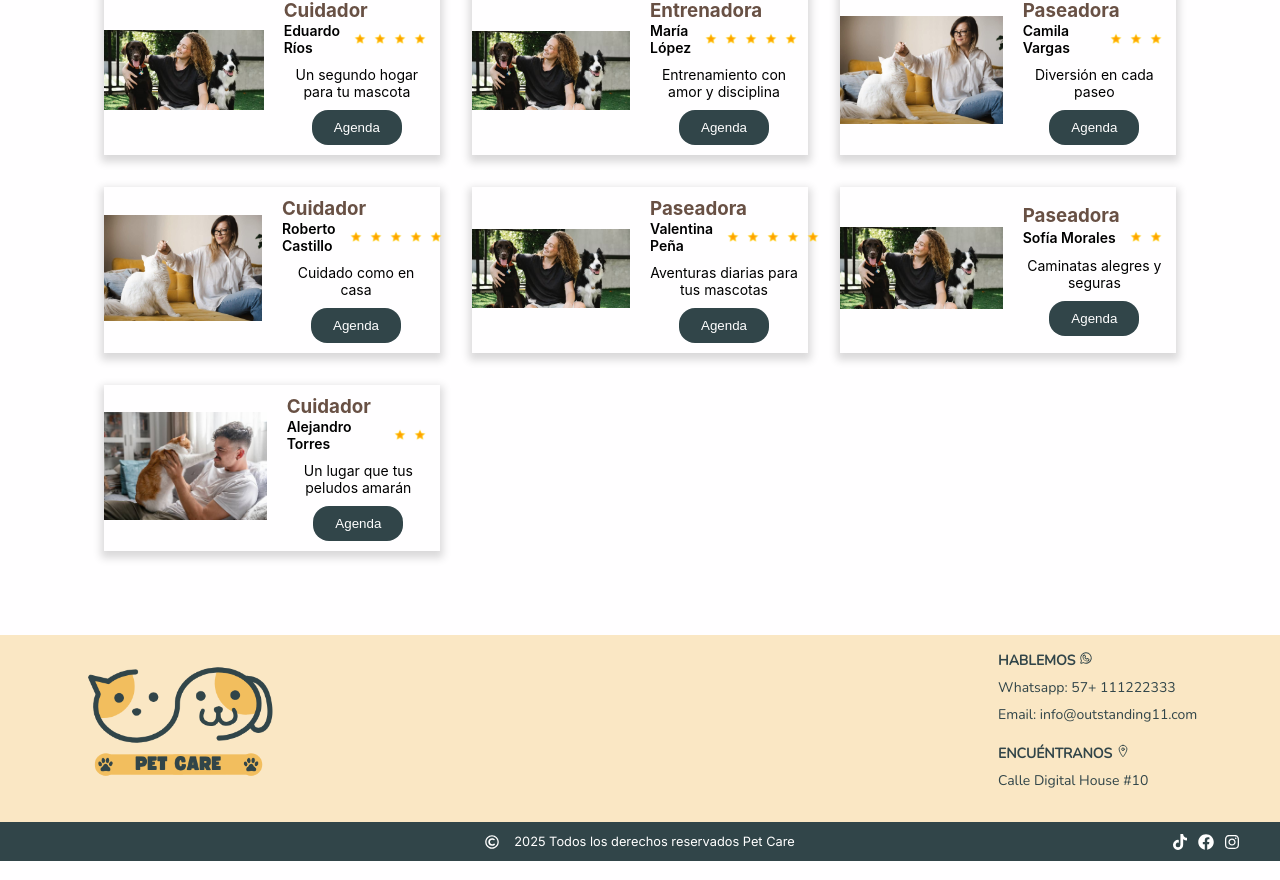
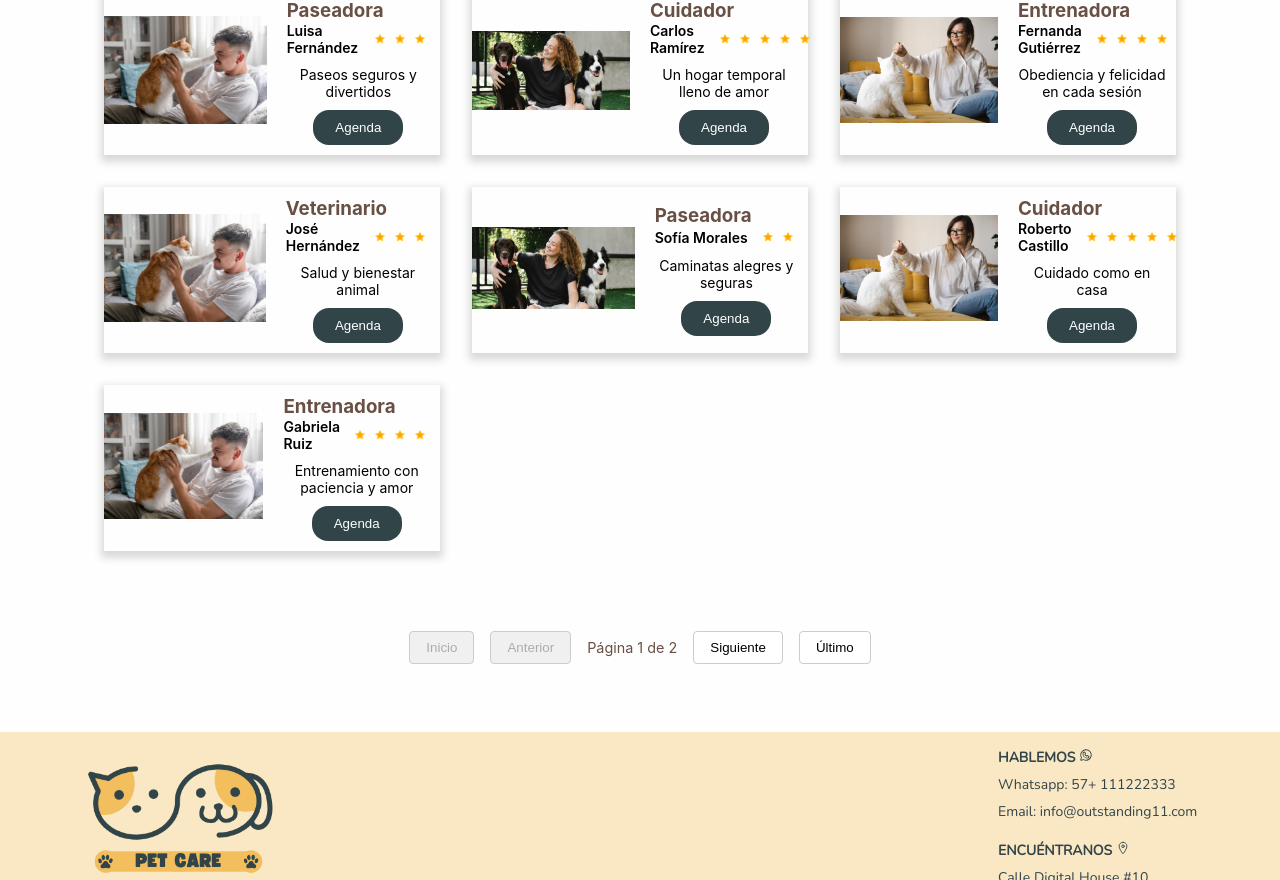
Before and after one commit to robertojvi/DigitalHouse-ProyectoIntegrador-Team1-PetCare, a React (Vite) app: page / in a window 1280 px wide. Shown: the part 1264-2144 px from the top of the page. Built offline with nearby package versions, Linux system fonts and the light colour scheme.

Commit message:
feat: implement pagination in GridComponent and enhance loading state handling

```diff
--- a/src/components/GridComponent.jsx
+++ b/src/components/GridComponent.jsx
@@ -1,26 +1,44 @@
-import React, { useEffect, useState } from "react";
+import { useEffect, useState } from "react";
 import { ServiceCard } from "./cards/ServiceCard";
 import "../styles/GridComponent.css";
 
 export const GridComponent = () => {
 	const [profiles, setProfiles] = useState([]);
-	const getRandomItems = (array, count) => {
-		const shuffled = array.sort(() => 0.5 - Math.random()); // Mezcla el array
-		return shuffled.slice(0, count); // Toma los primeros 'count' elementos
-	};
+	const [currentPage, setCurrentPage] = useState(1);
+	const [loading, setLoading] = useState(true);
+	const itemsPerPage = 10;
 
 	useEffect(() => {
+		setLoading(true);
 		fetch("/data/profiles.json")
 			.then((response) => response.json())
 			.then((data) => {
-				setProfiles(getRandomItems(data, 10));
+				setProfiles(data);
+				setLoading(false);
 			})
-			.catch((error) => console.error("Error loading profiles:", error));
+			.catch((error) => {
+				console.error("Error loading profiles:", error);
+				setLoading(false);
+			});
 	}, []);
 
+	// Pagination calculations
+	const indexOfLastItem = currentPage * itemsPerPage;
+	const indexOfFirstItem = indexOfLastItem - itemsPerPage;
+	const currentItems = profiles.slice(indexOfFirstItem, indexOfLastItem);
+	const totalPages = Math.ceil(profiles.length / itemsPerPage);
+
+	const handlePageChange = (pageNumber) => {
+		setCurrentPage(pageNumber);
+		window.scrollTo({ top: 0, behavior: "smooth" });
+	};
+
+	if (loading) return <div className="loading">Cargando...</div>;
+
 	return (
+		<div className="grid-wrapper">
 			<div className="grid-container">
-			{profiles.map((profile) => (
+				{currentItems.map((profile) => (
 					<ServiceCard
 						key={profile.id}
 						name={profile.name}
@@ -31,5 +49,38 @@ export const GridComponent = () => {
 					/>
 				))}
 			</div>
+
+			{totalPages > 1 && (
+				<div className="pagination">
+					<button
+						onClick={() => handlePageChange(1)}
+						disabled={currentPage === 1}
+					>
+						Inicio
+					</button>
+					<button
+						onClick={() => handlePageChange(currentPage - 1)}
+						disabled={currentPage === 1}
+					>
+						Anterior
+					</button>
+					<span>
+						Página {currentPage} de {totalPages}
+					</span>
+					<button
+						onClick={() => handlePageChange(currentPage + 1)}
+						disabled={currentPage === totalPages}
+					>
+						Siguiente
+					</button>
+					<button
+						onClick={() => handlePageChange(totalPages)}
+						disabled={currentPage === totalPages}
+					>
+						Último
+					</button>
+				</div>
+			)}
+		</div>
 	);
 };
--- a/src/components/RecommendedServices.jsx
+++ b/src/components/RecommendedServices.jsx
@@ -1,5 +1,5 @@
 
-import React from 'react'
+import 'react'
 import { TitleComponent } from './shared/TitleComponent'
 import { GridComponent } from './GridComponent'
 
--- a/src/components/cards/ServiceCard.jsx
+++ b/src/components/cards/ServiceCard.jsx
@@ -1,8 +1,9 @@
 
-import React from 'react'
+import 'react'
 import { StarsComponent } from '../shared/StarsComponent'
 import { CardContainer, ImageContainer, Image, InfoContainer, NameContainer, ExcerptContainer, ButtonContainer, CTAContainer } from './styled-components/ServiceCard.styles';
 
+// eslint-disable-next-line react/prop-types
 export const ServiceCard = ({ name, serviceType, image, rating, excerpt }) => {
   return (
     <CardContainer>
--- a/src/pages/Home.jsx
+++ b/src/pages/Home.jsx
@@ -2,10 +2,7 @@
 // import "../styles/home.css";
 import { RecommendedServices } from "../components/RecommendedServices";
 import Categoria from "../components/categoria/Categoria";
-import Hero from "../components/hero/hero";
 import "../styles/home/home.css";
-import { PiPawPrintLight } from "react-icons/pi";
-import ServicesList from "../components/services/ServicesList";
 import { TitleComponent } from '../components/shared/TitleComponent'
 import WhatsAppButton from "../components/shared/WhatsAppComponent";
 import { SearchComponent } from "../components/shared/SearchComponent";
--- a/src/styles/GridComponent.css
+++ b/src/styles/GridComponent.css
@@ -13,3 +13,46 @@
         padding: 1rem;
     }
 }
+
+.grid-wrapper {
+    display: flex;
+    flex-direction: column;
+    gap: 2rem;
+}
+
+.pagination {
+    display: flex;
+    justify-content: center;
+    gap: 1rem;
+    padding: 1rem;
+    align-items: center;
+}
+
+.pagination button {
+    padding: 0.5rem 1rem;
+    border: 1px solid #ccc;
+    border-radius: 4px;
+    background-color: white;
+    cursor: pointer;
+    transition: all 0.3s ease;
+}
+
+.pagination button:disabled {
+    background-color: #f0f0f0;
+    cursor: not-allowed;
+}
+
+.pagination button:hover:not(:disabled) {
+    background-color: #f0f0f0;
+}
+
+.pagination span {
+    font-size: 0.9rem;
+}
+
+.loading {
+    text-align: center;
+    padding: 2rem;
+    font-size: 1.2rem;
+    color: #666;
+}
```
Lines whose indentation alone changed are shown as unchanged.
